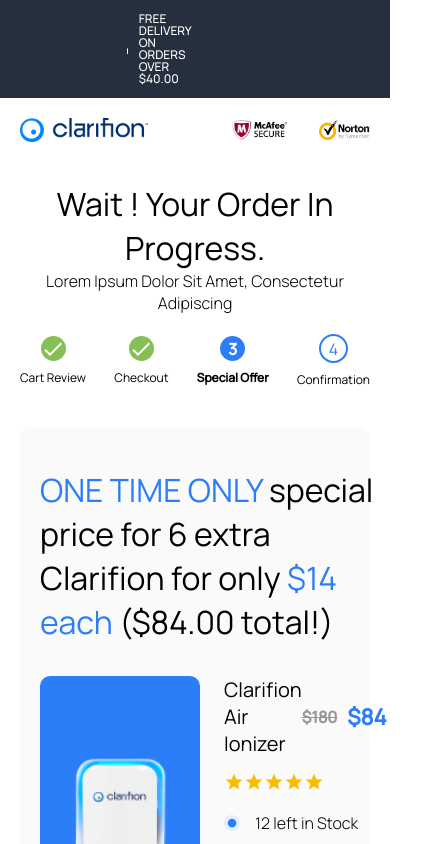
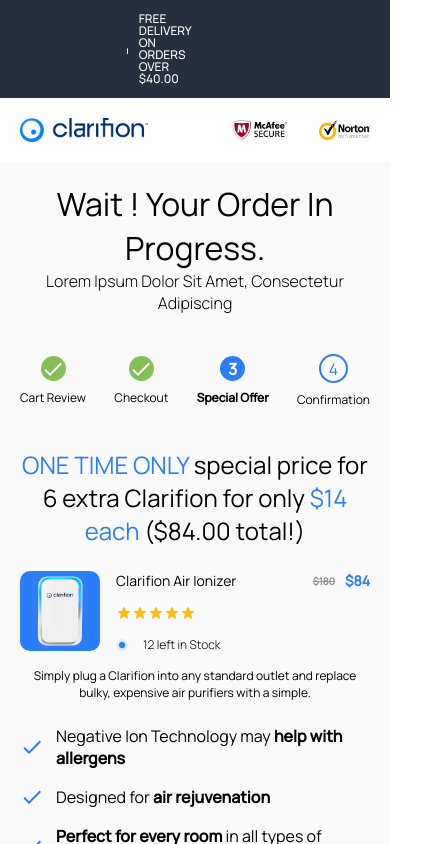
Before and after one commit to mFaYizp/upsell-page, a React (Create React App) app: page / in a window 390 px wide. Shown: the top 844 px of the page, 427 px wide, since content can reach past the window. Built offline with nearby package versions, Linux system fonts and the light colour scheme.

Commit message:
product-info

```diff
--- a/src/pages/upsellPage/UpsellPage.jsx
+++ b/src/pages/upsellPage/UpsellPage.jsx
@@ -96,6 +96,13 @@
                       <Star fontSize="small" />
                       <Star fontSize="small" />
                     </div>
+                    <div className="stars-responsive">
+                      <Star fontSize="" />
+                      <Star fontSize="" />
+                      <Star fontSize="" />
+                      <Star fontSize="" />
+                      <Star fontSize="" />
+                    </div>
                     <div className="stock">
                       <img src="/assets/dock-dot.png" alt="indicator" />
                       <span>12 left in Stock</span>
@@ -106,6 +113,10 @@
                     </div>
                   </div>
                 </div>
+                    <div className="desc-responsive">
+                      Simply plug a Clarifion into any standard outlet and
+                      replace bulky, expensive air purifiers with a simple.
+                    </div>
                 <div className="advantages">
                   <div className="advantage">
                     <Check />
--- a/src/pages/upsellPage/upsellPage.css
+++ b/src/pages/upsellPage/upsellPage.css
@@ -7,10 +7,10 @@
   align-items: center;
   justify-content: center;
   flex-direction: column;
-  padding-inline: 127px;
 }
 
 .header {
+  padding-inline: 127px;
   text-align: center;
 }
 
@@ -288,6 +288,10 @@
   margin: 0;
 }
 
+.stars-responsive {
+  display: none;
+}
+
 .info {
   display: flex;
   align-items: center;
@@ -314,12 +318,20 @@
   height: auto;
 }
 
+.desc-responsive {
+  display: none;
+}
+
 .guarantee-container {
   font-weight: 400;
 }
 
 @media (max-width: 768px) {
-  .page-container {
+  .upsell {
+    background-color: #fafafa;
+  }
+
+  .header {
     padding: 20px;
   }
 
@@ -331,7 +343,81 @@
     font-size: 16px;
   }
 
-  .left{
+  .info-component {
+    margin: 0;
+    border-radius: 0;
+  }
+
+  .left {
     display: none;
   }
+
+  .right {
+    padding: 20px;
+  }
+
+  .product-desc {
+    gap: 24px;
+  }
+
+  .product-desc h1 {
+    text-align: center;
+    font-size: 24px;
+  }
+
+  .product-details {
+    gap: 16px;
+  }
+
+  .product-img-container {
+    width: auto;
+    height: 80px;
+  }
+
+  .product-img-container img {
+    width: 80px;
+  }
+
+  .product-info {
+  }
+
+  .product-name h1 {
+    text-align: start;
+    font-size: 14px;
+  }
+
+  .cut-price {
+    font-size: 10px;
+  }
+
+  .og-price {
+    font-size: 14px;
+  }
+
+  .stars {
+    display: none;
+  }
+
+  .stars-responsive {
+    display: flex;
+    align-items: start;
+    color: #fbbc04;
+  }
+  .stock {
+    font-size: 12px;
+  }
+
+  .stock img {
+    width: 12px;
+    height: 12px;
+  }
+  .desc {
+    display: none;
+  }
+  .desc-responsive {
+    display: flex;
+    font-size: 12px;
+    text-align: center;
+    margin-top: -10px;
+  }
 }
```
